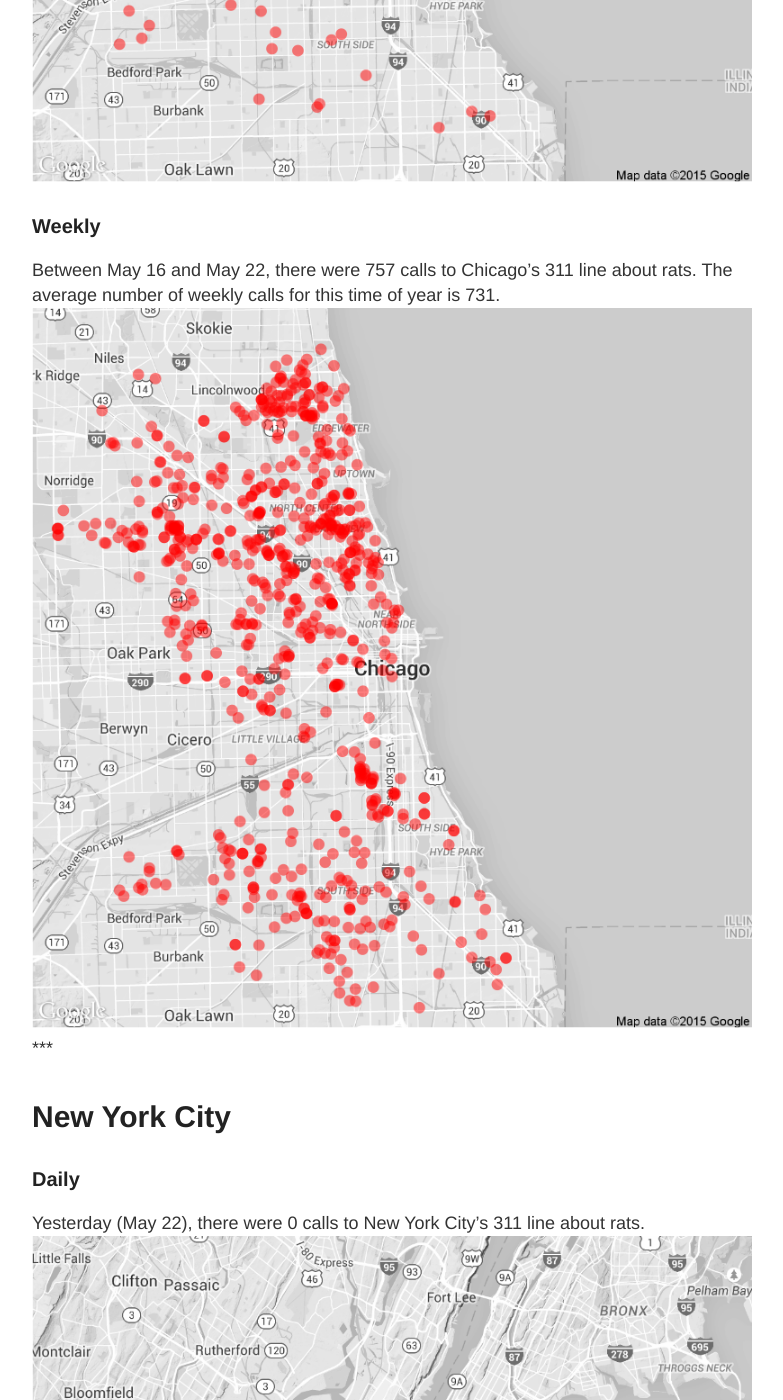
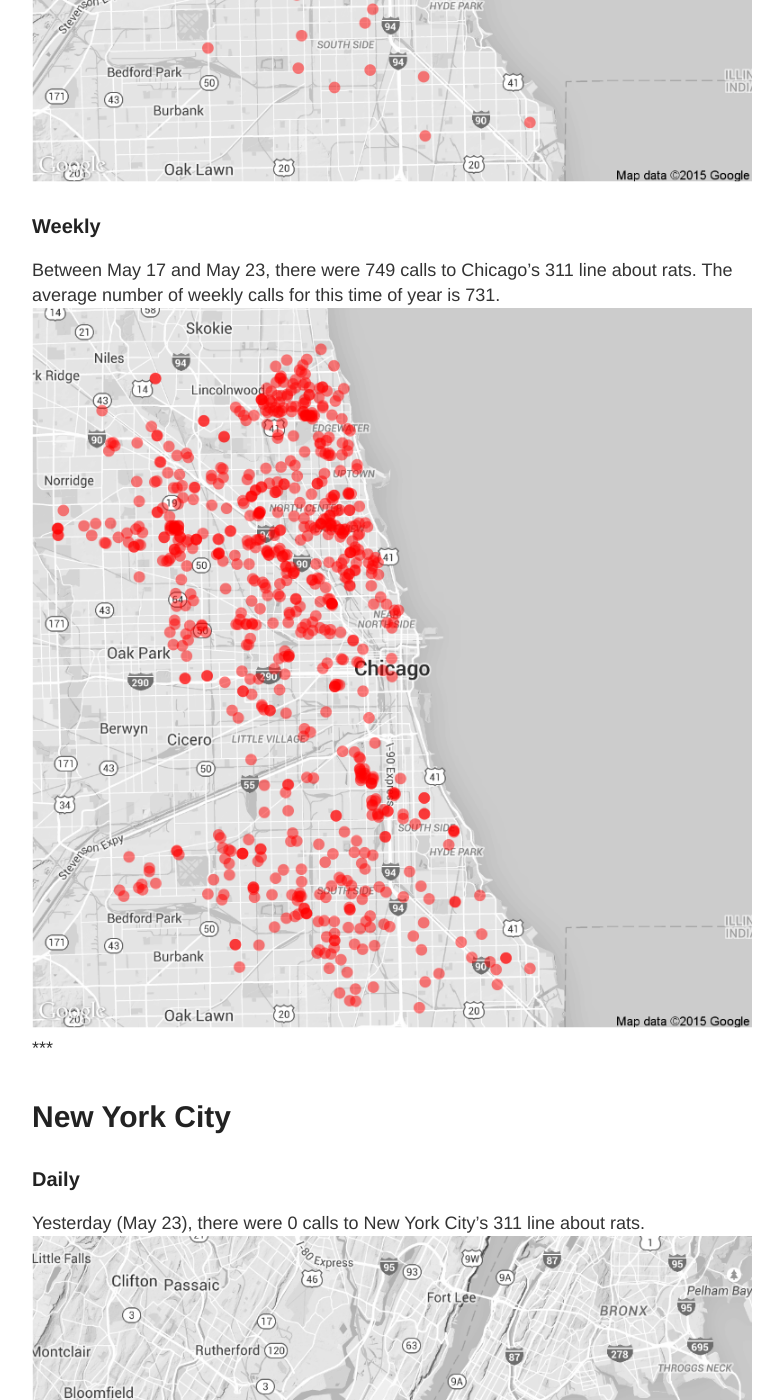
Before and after one commit to DanielHadley/ratmaps, a Jekyll site: the page built from daily.md, in a window 1280 px wide and 1400 px high, scrolled down 1033 px. Shown: the whole window, without its empty margins (248-1031 px from the left). Built offline with Jekyll 4.4.1, drawn with Linux system fonts in a browser that asks for light colours; comment, search, counter and statistics services are not loaded; some of the changed text lies outside the part shown.

Commit message:
Daily Maps

```diff
--- a/daily.md
+++ b/daily.md
@@ -15,22 +15,22 @@
 
 ### Daily
 
-Yesterday (May 22), there were 101 calls to Chicago's 311 line about rats.
+Yesterday (May 23), there were 39 calls to Chicago's 311 line about rats.
 ![Chicago rat calls to 311 weekly map]({{ site.cityimages }}/daily/Chicago_Rat_Map_Daily.png)
 
 ### Weekly
-Between May 16 and May 22, there were 757 calls to Chicago's 311 line about rats. The average number of weekly calls for this time of year is 731.
+Between May 17 and May 23, there were 749 calls to Chicago's 311 line about rats. The average number of weekly calls for this time of year is 731.
 ![Chicago rat calls to 311 weekly map]({{ site.cityimages }}/daily/Chicago_Rat_Map_Weekly.png)
 ***
 # New York City <a id="nyc"><a>
 
 ### Daily
 
-Yesterday (May 22), there were 0 calls to New York City's 311 line about rats.
+Yesterday (May 23), there were 0 calls to New York City's 311 line about rats.
 ![NYC rat calls to 311 weekly map]({{ site.cityimages }}/daily/NYC_Rat_Map_Daily.png)
 
 ### Weekly
-Between May 16 and May 22, there were 0 calls to New York City's 311 line about rats. The average number of weekly calls for this time of year is 265.
+Between May 17 and May 23, there were 0 calls to New York City's 311 line about rats. The average number of weekly calls for this time of year is 265.
 ![NYC rat calls to 311 weekly map]({{ site.cityimages }}/daily/NYC_Rat_Map_Weekly.png)
 
 Each red dot represents one call about a rat seen in that location. The dots are transparent, so multiple calls from one location will be seen as a solid dot. The usual caveats apply: more calls do not necessarily mean that there are more rats in that location than other parts of the city. A cluster of dots could indicate that one resident is unusually vocal about rodents in his or her neighborhood. Also, more densely populated neighborhoods tend to make more calls to 311.
```
Also changed, not shown: images/pages/daily/Chicago_Rat_Map_Daily.png, images/pages/daily/Chicago_Rat_Map_Weekly.png.
